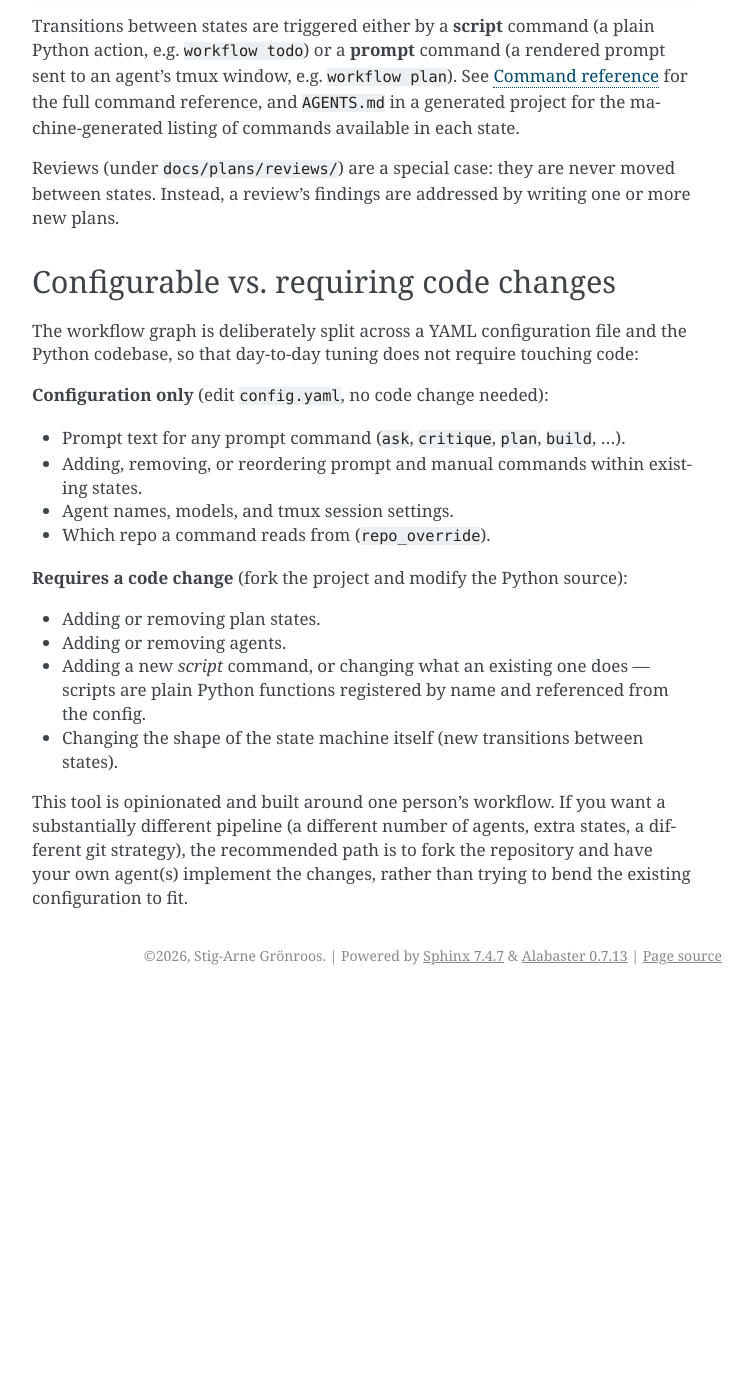
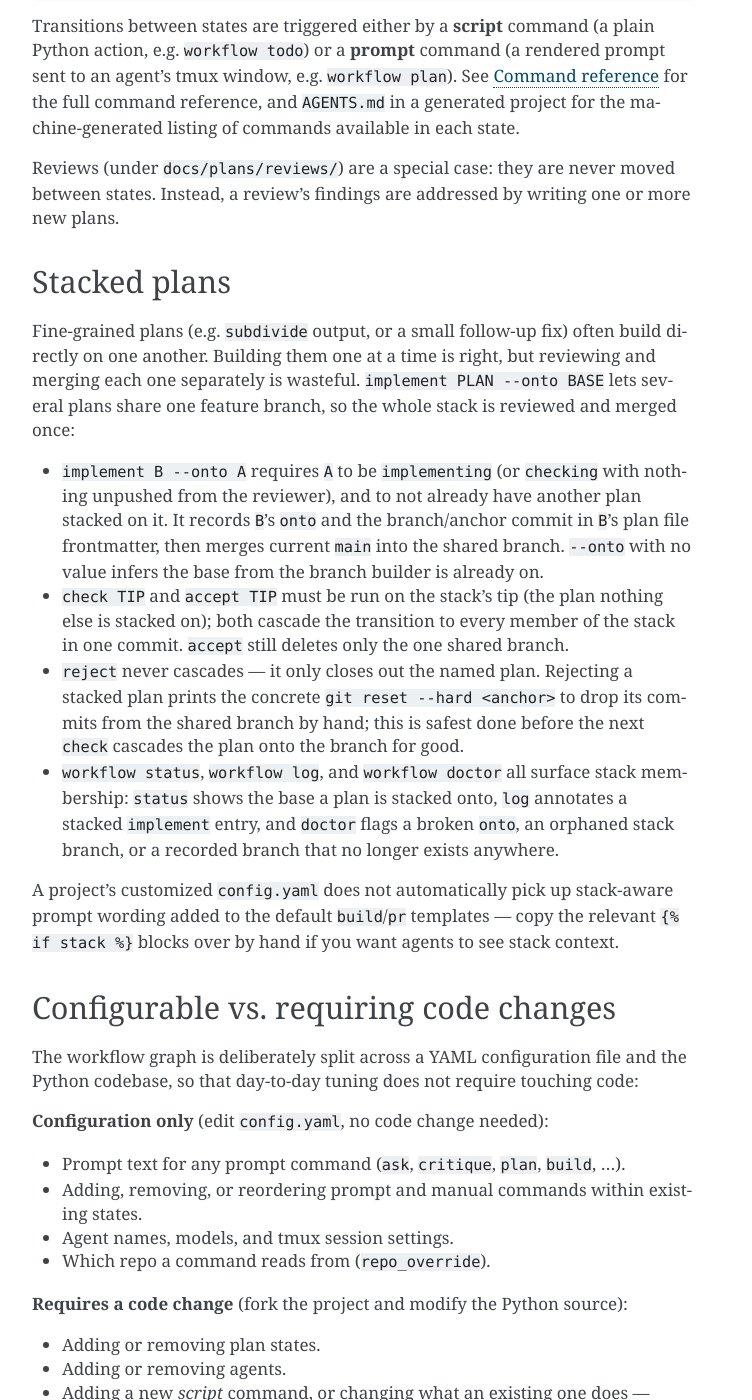
Before and after one commit to Waino/workflow, a Sphinx documentation site: the page built from docs/source/workflow.rst, in a window 1280 px wide and 1400 px high, scrolled down 2025 px. Shown: the whole window, without its empty margins (388-1140 px from the left). Built offline with Sphinx 7.4.7, drawn with Linux system fonts in a browser that asks for light colours; before the commit the page ends 3020 px from its top, so only the background shows below that.

Commit message:
docs: document stacked plans (implement --onto)
Adds a "Stacked plans" subsection to workflow.rst covering the --onto workflow,
the check/accept cascade, and reject's rollback hint. Updates cli.rst's
implement/check/accept/reject/doctor/status/log entries accordingly.

```diff
--- a/docs/source/workflow.rst
+++ b/docs/source/workflow.rst
@@ -101,6 +101,37 @@ Reviews (under ``docs/plans/reviews/``) are a special case: they are never moved
 between states. Instead, a review's findings are addressed by writing one or more
 new plans.
 
+.. _Stacked plans:
+
+Stacked plans
+-------------
+
+Fine-grained plans (e.g. ``subdivide`` output, or a small follow-up fix) often build
+directly on one another. Building them one at a time is right, but reviewing and
+merging each one separately is wasteful. ``implement PLAN --onto BASE`` lets several
+plans share one feature branch, so the whole stack is reviewed and merged once:
+
+* ``implement B --onto A`` requires ``A`` to be ``implementing`` (or ``checking``
+  with nothing unpushed from the reviewer), and to not already have another plan
+  stacked on it. It records ``B``'s ``onto`` and the branch/anchor commit in ``B``'s
+  plan file frontmatter, then merges current ``main`` into the shared branch.
+  ``--onto`` with no value infers the base from the branch builder is already on.
+* ``check TIP`` and ``accept TIP`` must be run on the stack's tip (the plan nothing
+  else is stacked on); both cascade the transition to every member of the stack in
+  one commit. ``accept`` still deletes only the one shared branch.
+* ``reject`` never cascades — it only closes out the named plan. Rejecting a
+  stacked plan prints the concrete ``git reset --hard <anchor>`` to drop its commits
+  from the shared branch by hand; this is safest done before the next ``check``
+  cascades the plan onto the branch for good.
+* ``workflow status``, ``workflow log``, and ``workflow doctor`` all surface stack
+  membership: ``status`` shows the base a plan is stacked onto, ``log`` annotates a
+  stacked ``implement`` entry, and ``doctor`` flags a broken ``onto``, an orphaned
+  stack branch, or a recorded branch that no longer exists anywhere.
+
+A project's customized ``config.yaml`` does not automatically pick up stack-aware
+prompt wording added to the default ``build``/``pr`` templates — copy the relevant
+``{% if stack %}`` blocks over by hand if you want agents to see stack context.
+
 Configurable vs. requiring code changes
 ----------------------------------------
 
```
Also changed, not shown: docs/source/cli.rst (+22 -9 lines).
